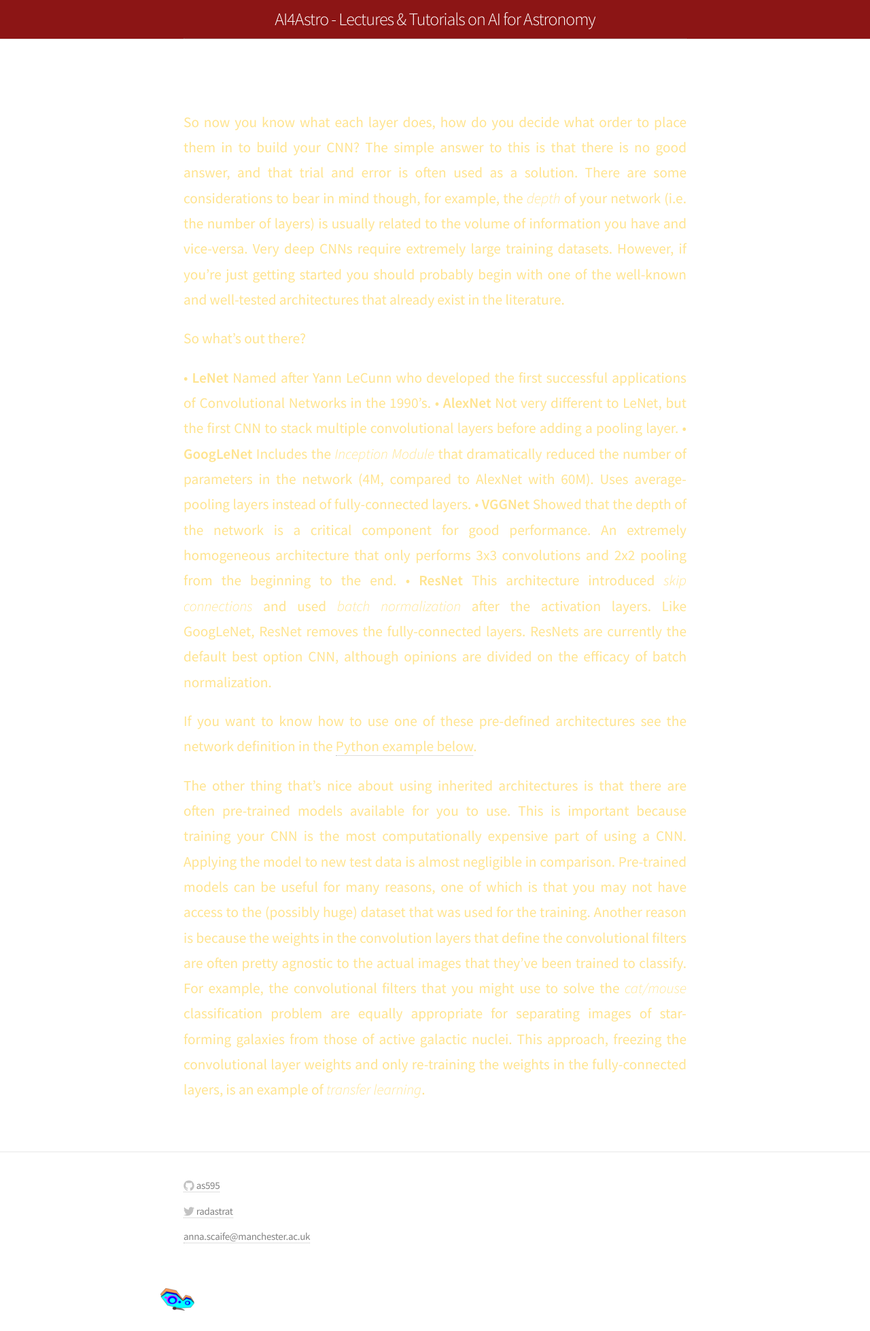
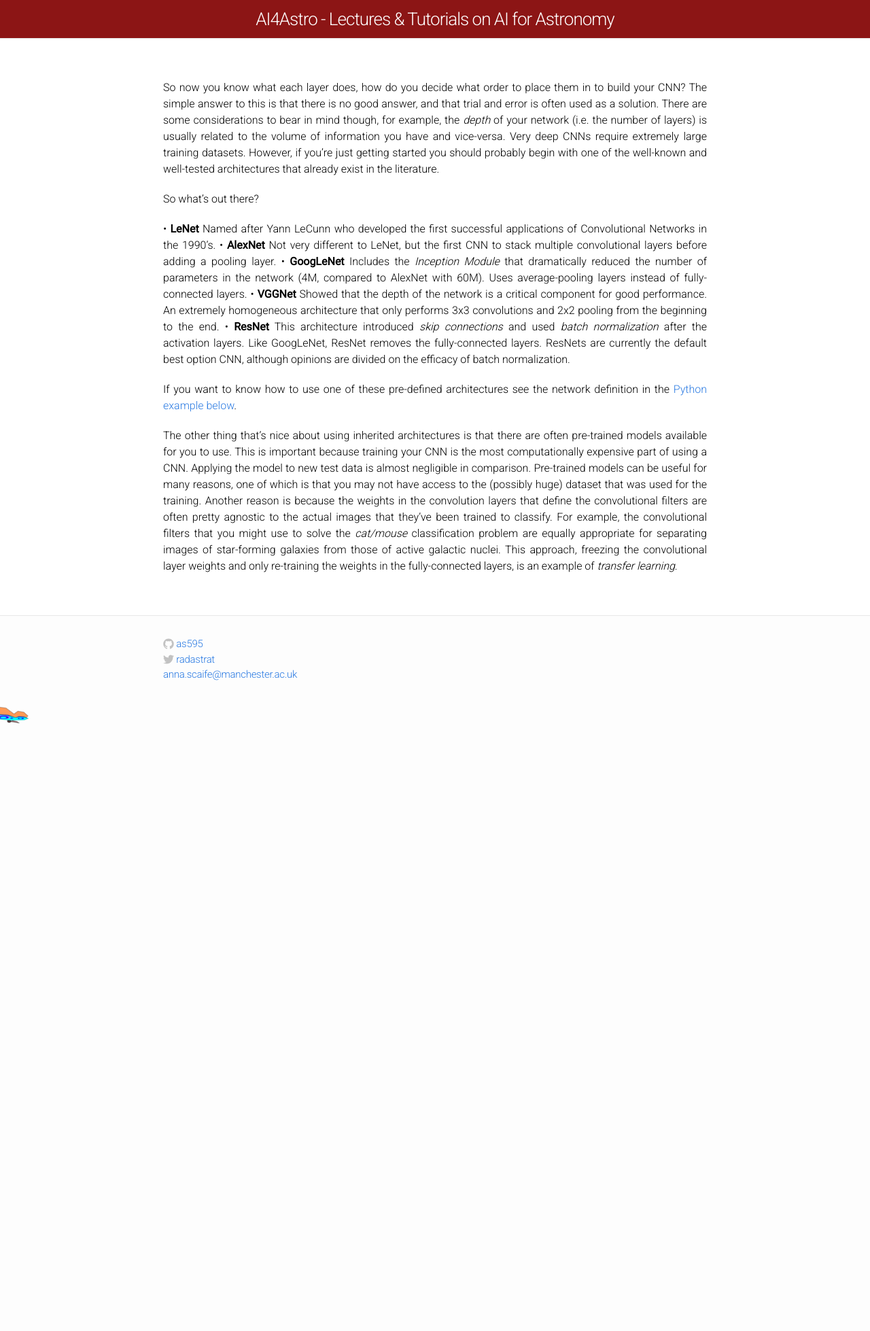
Before and after one commit to ai4astro/ai4astro.github.io, a Jekyll site: the page built from temp.md, in a window 1280 px wide. Shown: the whole page at 68% size. Built offline with Jekyll 4.4.1, drawn with Linux system fonts in a browser that asks for light colours; our own code applies the rules of GitHub Pages for plain Markdown files; after the commit the page ends 1082 px from its top, so only the background shows below that.

Commit message:
updated default.html

```diff
--- a/_includes/head.html
+++ b/_includes/head.html
@@ -8,18 +8,6 @@
 
     <!-- Custom CSS -->
     <link rel="stylesheet" href="{{ "/css/main.css" | prepend: site.baseurl }}">
-
-    <!-- styles -->
-    <link rel="stylesheet" href="../files/colorbox.css" type="text/css" media="all">
-    <link rel="stylesheet" type="text/css" media="all" href="../files/barre_outils.css">
-    <link rel="stylesheet" type="text/css" media="all" href="../files/cssdyn-css_barre_outils_icones_css-3488cf63.css">
-    <link rel="stylesheet" type="text/css" media="all" href="../files/image_responsive.css">
-    <link rel="stylesheet" href="../files/main.css">
-    <link rel="stylesheet" href="../files/font-awesome.css">
-    <link rel="stylesheet" href="../files/spip.css" type="text/css">
-    <link rel="stylesheet" href="../files/enluminurestypo.css" type="text/css" media="all">
-    <link rel="stylesheet" href="../files/header.css" type="text/css" media="all">
-    <style type="text/css">div.blocs_invisible{display:none;}</style>
 
     <!-- Google fonts -->
     <link href='http://fonts.googleapis.com/css?family=Roboto:400,300' rel='stylesheet' type='text/css'>
```
